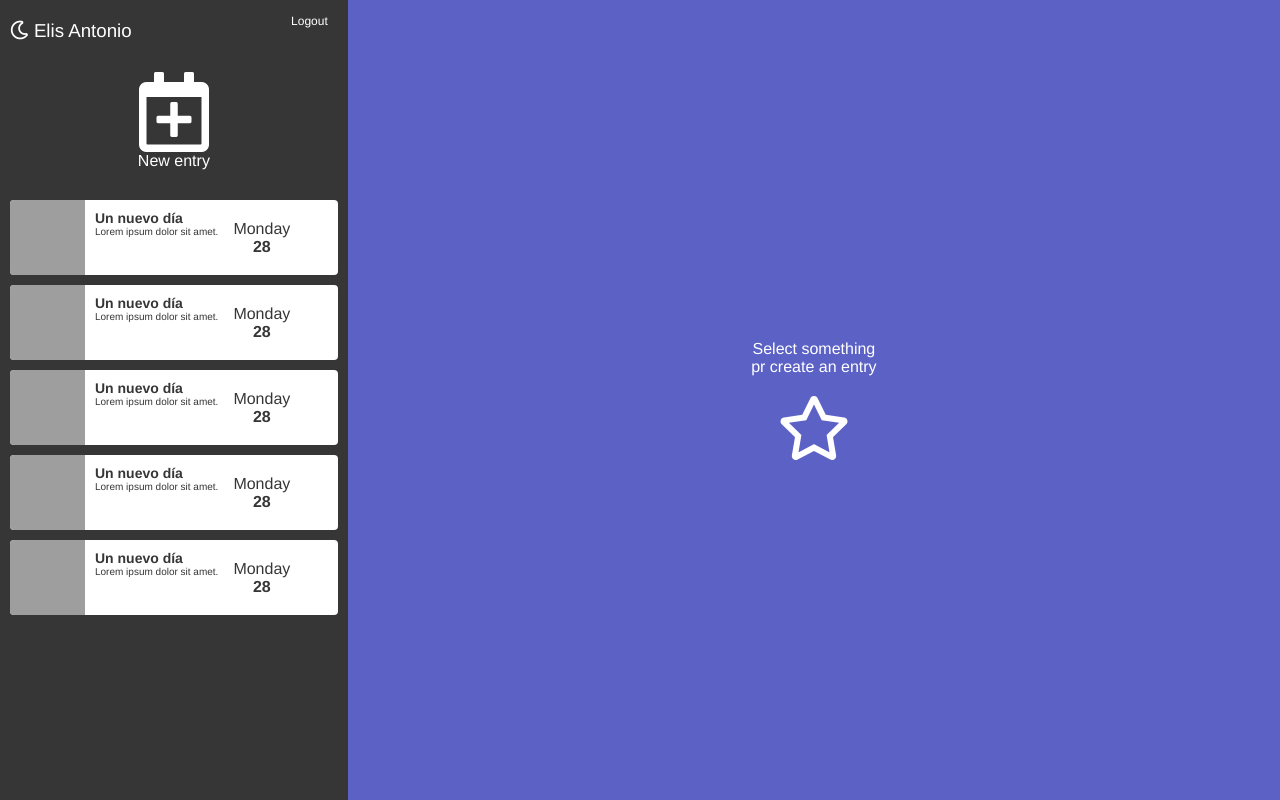
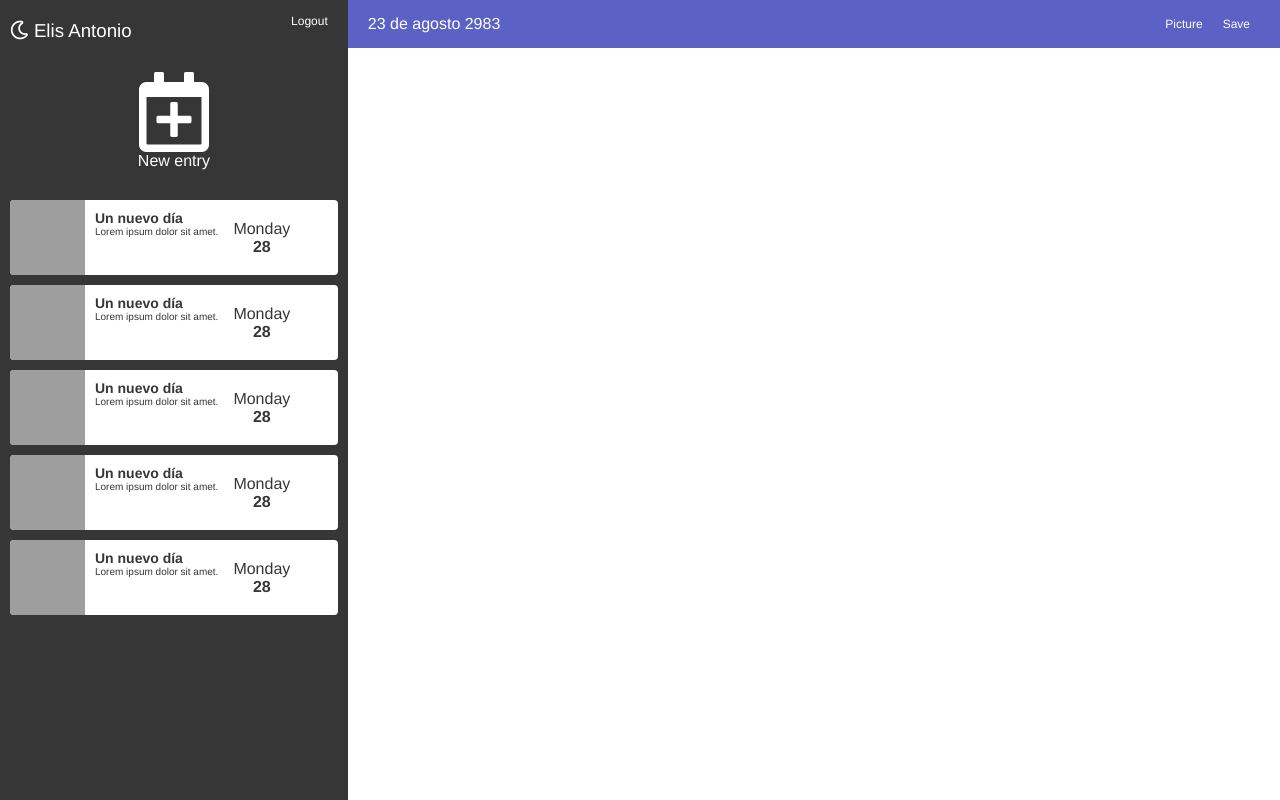
Before and after one commit to codewithleader/journal-app, a React app: page / in a window 1280 px wide. Built offline with nearby package versions, Linux system fonts and the light colour scheme; grey boxes are pictures that could not be loaded.

Commit message:
NoteAppBar

```diff
--- a/src/components/auth/RegisterScreen.js
+++ b/src/components/auth/RegisterScreen.js
@@ -43,4 +43,4 @@ export const RegisterScreen = () => {
 			</form>
 		</>
 	);
-};
+}
--- a/src/components/auth/journal/NothingSelected.js
+++ /dev/null
@@ -1,14 +0,0 @@
-import React from 'react'
-
-export const NothingSelected = () => {
-  return (
-   <div className='nothing__main-content'>
-    <p>
-     Select something
-     <br />
-     pr create an entry
-    </p>
-    <i className="far fa-star fa-4x mt-5"></i>
-    </div>
-  )
-}
--- a/src/components/auth/journal/JournalScreen.js
+++ b/src/components/journal/JournalScreen.js
@@ -1,5 +1,6 @@
 import React from 'react';
-import { NothingSelected } from './NothingSelected';
+import { NoteScreen } from '../notes/NoteScreen';
+// import { NothingSelected } from './NothingSelected';
 import { Sidebar } from './Sidebar';
 
 export const JournalScreen = () => {
@@ -7,8 +8,9 @@ export const JournalScreen = () => {
 		<div className='journal__main-content'>
 			<Sidebar />
 			<main>
-				<NothingSelected />
+				{/* <NothingSelected /> */ }
+				<NoteScreen />
 			</main>
 		</div>
 	);
-};
+}
--- /dev/null
+++ b/src/components/journal/NothingSelected.js
@@ -0,0 +1,14 @@
+import React from 'react';
+
+export const NothingSelected = () => {
+	return (
+		<div className='nothing__main-content'>
+			<p>
+				Select something
+				<br />
+				pr create an entry
+			</p>
+			<i className='far fa-star fa-4x mt-5'></i>
+		</div>
+	);
+}
--- /dev/null
+++ b/src/components/notes/NoteAppBar.js
@@ -0,0 +1,17 @@
+import React from 'react';
+
+export const NoteAppBar = () => {
+	return (
+		<div className='notes__appbar'>
+   <span>23 de agosto 2983</span>
+   <div>
+    <button className='btn'>
+     Picture
+    </button>
+    <button className='btn'>
+     Save
+    </button>
+   </div>
+		</div>
+	);
+};
--- /dev/null
+++ b/src/components/notes/NoteScreen.js
@@ -0,0 +1,10 @@
+import React from 'react';
+import { NoteAppBar } from './NoteAppBar';
+
+export const NoteScreen = () => {
+	return (
+		<div className='notes__main-content'>
+			<NoteAppBar />
+		</div>
+	);
+};
--- a/src/routers/AppRouter.js
+++ b/src/routers/AppRouter.js
@@ -1,7 +1,7 @@
 import React from 'react';
 import { Redirect, BrowserRouter as Router, Switch, Route } from 'react-router-dom';
 
-import { JournalScreen } from '../components/auth/journal/JournalScreen';
+import { JournalScreen } from '../components/journal/JournalScreen';
 import { AuthRouter } from './AuthRouter';
 
 export const AppRouter = () => {
--- a/src/styles/components/_buttons.scss
+++ b/src/styles/components/_buttons.scss
@@ -8,8 +8,13 @@
 	font-size: 12px;
 	padding: 7px 10px 7px 10px;
 
+	transition: color .3s ease;
+
 	&:focus {
 		outline: none;
+	}
+	&:hover {
+		color: darken($color: white, $amount: 10);
 	}
 }
 
--- /dev/null
+++ b/src/styles/components/_notes.scss
@@ -0,0 +1,16 @@
+@use '../base/settings';
+
+.notes__main-content {
+ display: flex;
+ flex-direction: column;
+ height: 100%;
+}
+
+.notes__appbar {
+ align-items: center;
+ background-color: settings.$primary;
+ color: white;
+ display: flex;
+ justify-content: space-between;
+ padding: 10px 20px 10px 20px;
+}
--- a/src/styles/styles.scss
+++ b/src/styles/styles.scss
@@ -8,3 +8,4 @@
 @use './components/links';
 @use './components/journal';
 @use './components/nothing';
+@use './components/notes';
```
Also changed, not shown: README.md, src/components/journal/JournalEntries.js (renamed from src/components/auth/journal/JournalEntries.js), src/components/journal/JournalEntry.js (renamed from src/components/auth/journal/JournalEntry.js), src/components/journal/Sidebar.js (renamed from src/components/auth/journal/Sidebar.js).
